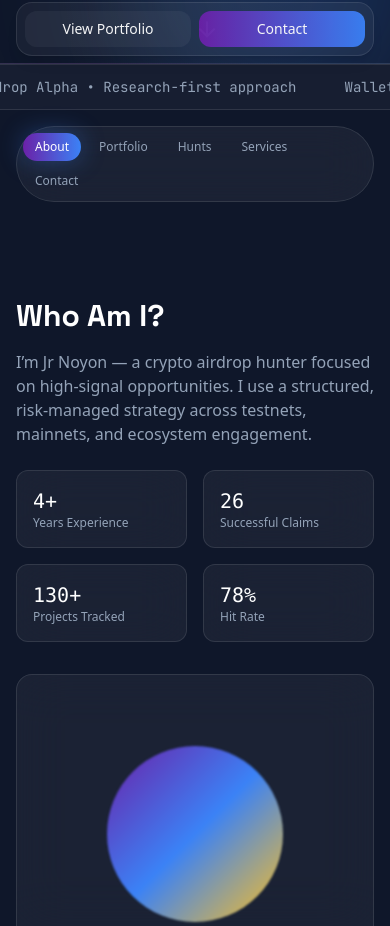
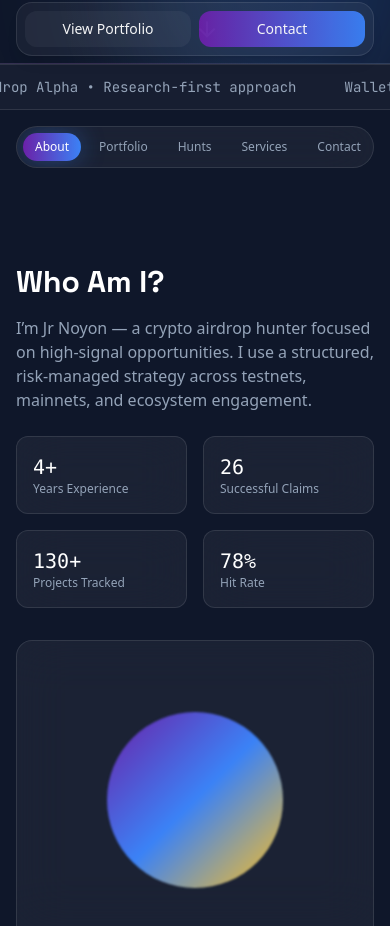
Before and after one commit to mhnoyon8/jr-noyon-airdrop-portfolio, a Next.js app: page / in a window 390 px wide. Shown: the part 780-1706 px from the top of the page. Built offline with nearby package versions, Linux system fonts and the light colour scheme.

Commit message:
Enhance mobile section nav with auto-centering active tab

```diff
--- a/app/page.tsx
+++ b/app/page.tsx
@@ -103,6 +103,8 @@ export default function HomePage() {
   const shouldLimitMotion = shouldReduceMotion || prefersReducedData;
   const shouldAnimateHero = !shouldLimitMotion && isPageVisible;
   const testimonialsRef = useRef<HTMLDivElement | null>(null);
+  const sectionNavRef = useRef<HTMLDivElement | null>(null);
+  const sectionNavItemRefs = useRef<Record<string, HTMLAnchorElement | null>>({});
   const isTestimonialsInView = useInView(testimonialsRef, { amount: 0.5 });
 
   const deferredSectionClass = 'section-wrap py-20 scroll-mt-24 [content-visibility:auto] [contain-intrinsic-size:1px_760px]';
@@ -197,6 +199,17 @@ export default function HomePage() {
     sectionElements.forEach((el) => observer.observe(el));
     return () => observer.disconnect();
   }, [sectionNavItems]);
+
+  useEffect(() => {
+    const activeItem = sectionNavItemRefs.current[activeSection];
+    if (!activeItem) return;
+
+    activeItem.scrollIntoView({
+      behavior: shouldLimitMotion ? 'auto' : 'smooth',
+      inline: 'center',
+      block: 'nearest'
+    });
+  }, [activeSection, shouldLimitMotion]);
 
   const handleBackToTop = () => {
     window.scrollTo({ top: 0, behavior: shouldLimitMotion ? 'auto' : 'smooth' });
@@ -358,15 +371,21 @@ export default function HomePage() {
         aria-label="Section navigation"
         className="sticky top-2 z-30 section-wrap py-4"
       >
-        <div className="glass rounded-full border border-white/15 p-1.5 flex flex-wrap gap-1.5 w-fit mx-auto">
+        <div
+          ref={sectionNavRef}
+          className="glass rounded-full border border-white/15 p-1.5 flex gap-1.5 w-fit max-w-full mx-auto overflow-x-auto [scrollbar-width:none] [-ms-overflow-style:none] [&::-webkit-scrollbar]:hidden"
+        >
           {sectionNavItems.map(([id, label]) => {
             const isActive = activeSection === id;
             return (
               <a
                 key={id}
+                ref={(el) => {
+                  sectionNavItemRefs.current[id] = el;
+                }}
                 href={`#${id}`}
                 aria-current={isActive ? 'true' : undefined}
-                className={`px-3 py-1.5 rounded-full text-xs md:text-sm transition duration-200 focus-visible:outline-none focus-visible:ring-2 focus-visible:ring-accent/80 ${
+                className={`shrink-0 whitespace-nowrap px-3 py-1.5 rounded-full text-xs md:text-sm transition duration-200 focus-visible:outline-none focus-visible:ring-2 focus-visible:ring-accent/80 ${
                   isActive
                     ? 'bg-gradient-to-r from-primary to-secondary text-white shadow-glow'
                     : 'text-textSecondary hover:text-textPrimary hover:bg-white/10'
```
Also changed, not shown: 4 other files (tests, documents, lock files or other folders).
